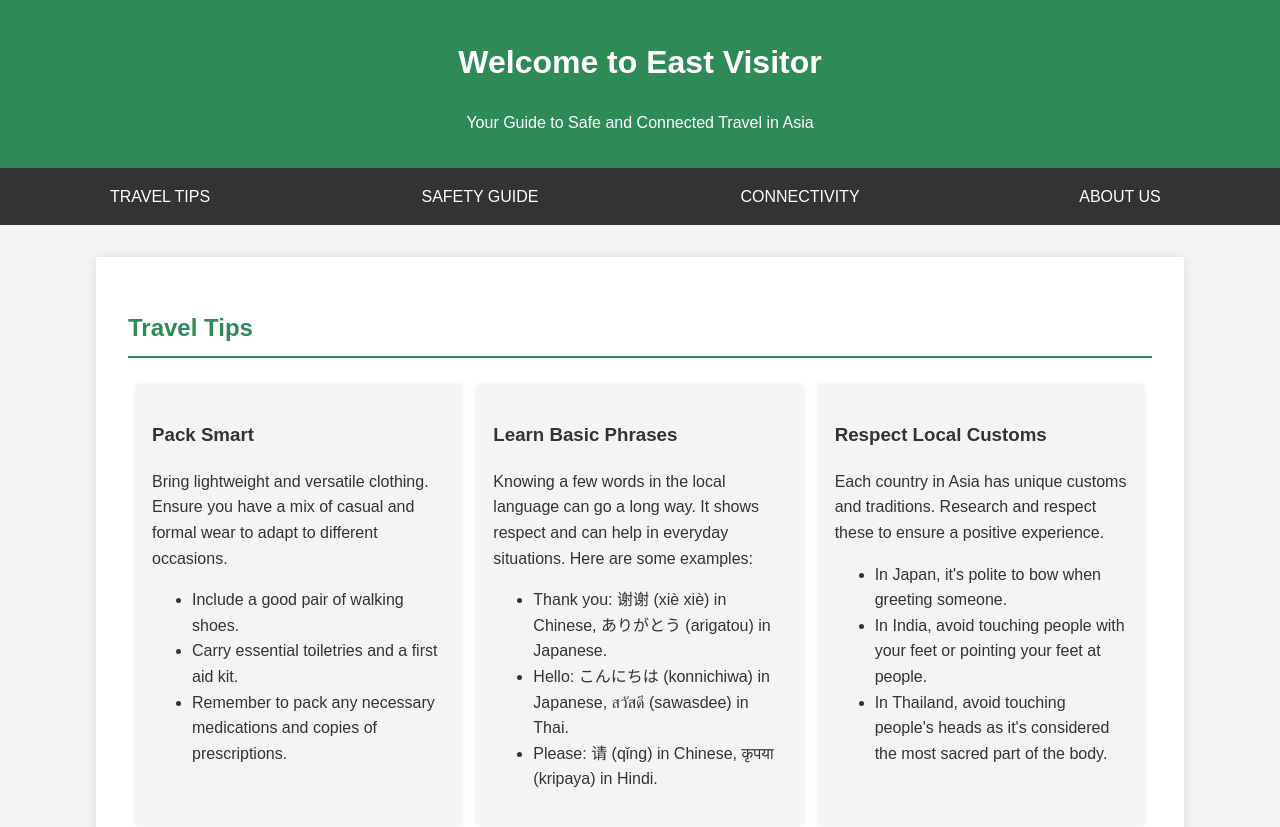
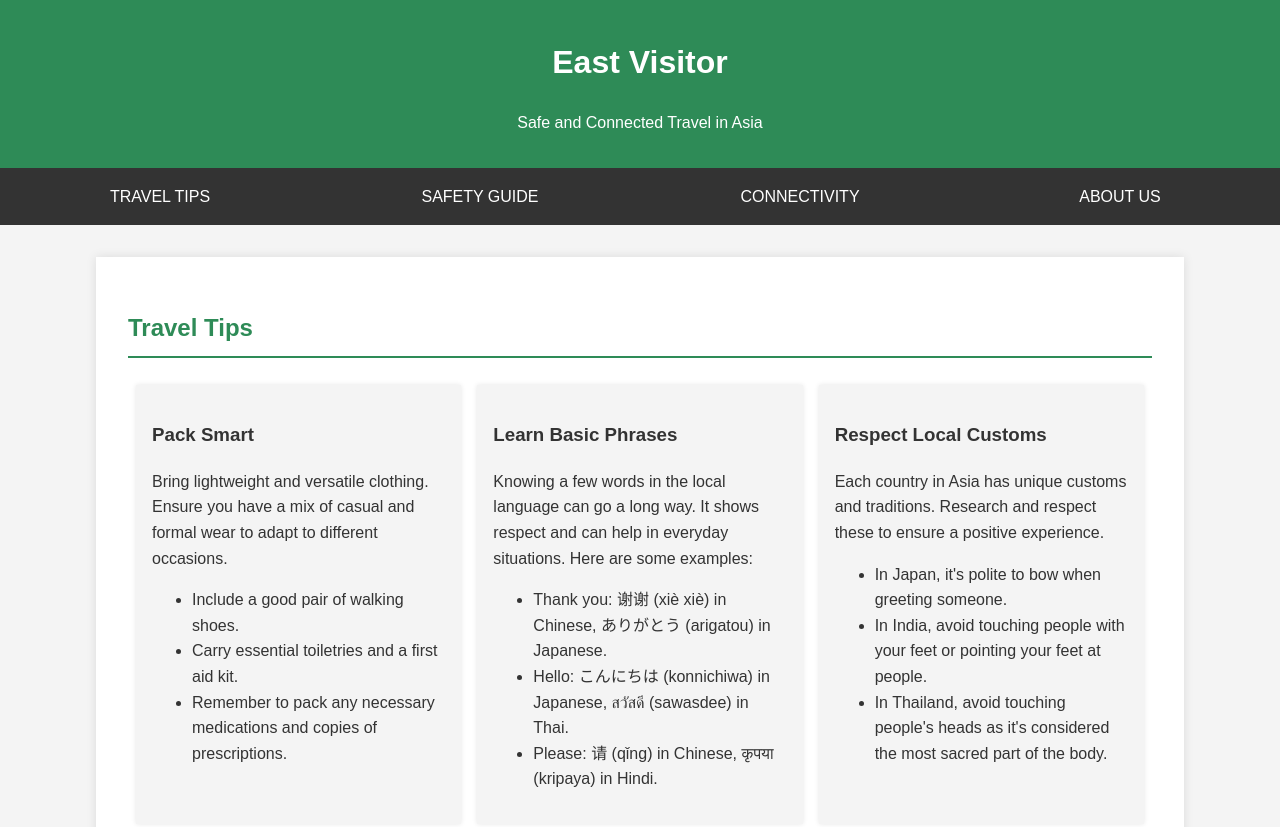
Before and after one commit to eastvisitor/eastvisitor.github.io, a plain HTML site: page index.html in a window 1280 px wide. Shown: the top 827 px of the page. Drawn offline with Linux system fonts and the light colour scheme.

Commit message:
Update index.html

```diff
--- a/index.html
+++ b/index.html
@@ -92,8 +92,8 @@
 <body>
 
 <header>
-    <h1>Welcome to East Visitor</h1>
-    <p>Your Guide to Safe and Connected Travel in Asia</p>
+    <h1>East Visitor</h1>
+    <p>Safe and Connected Travel in Asia</p>
 </header>
 
 <nav>
```
